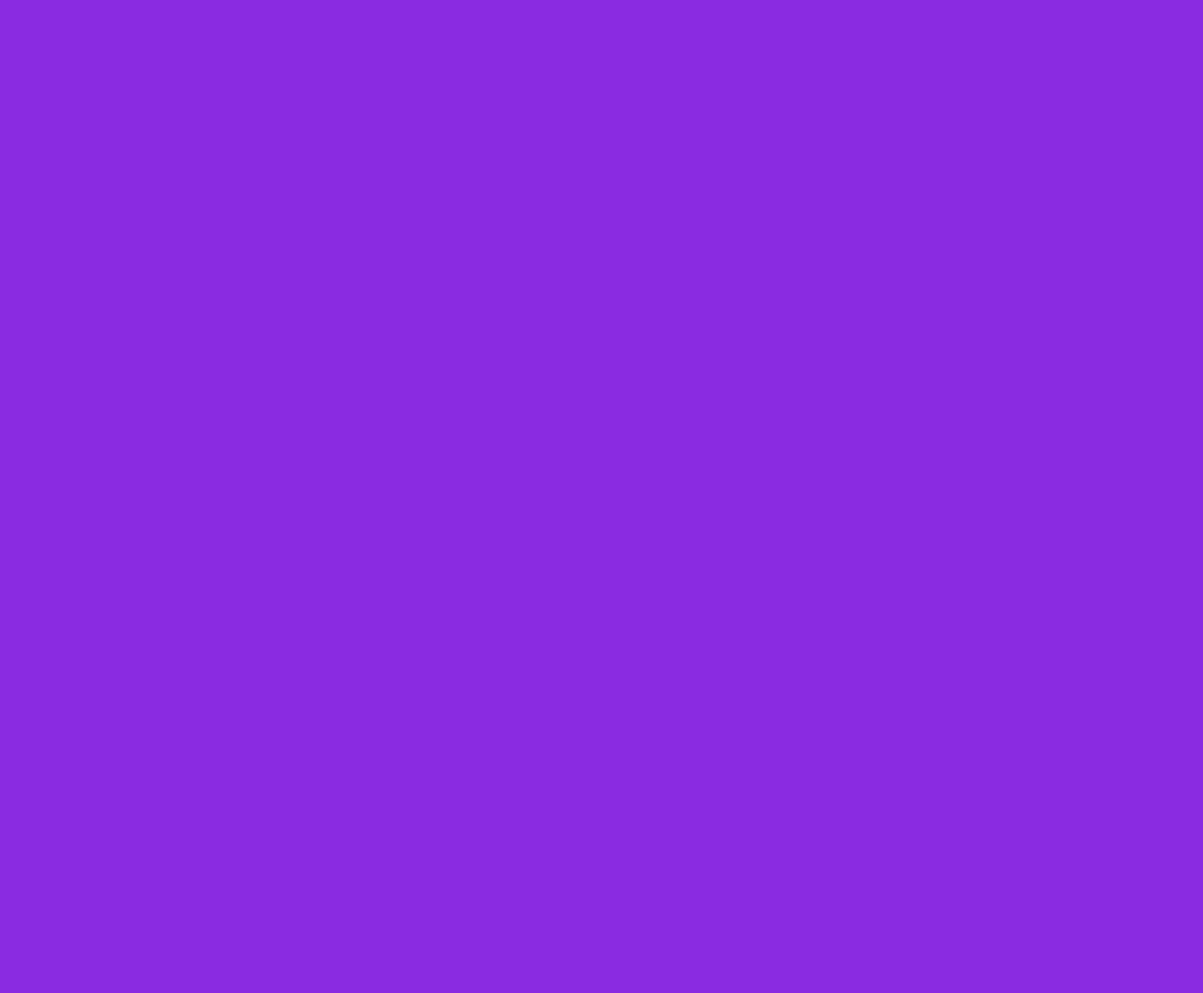
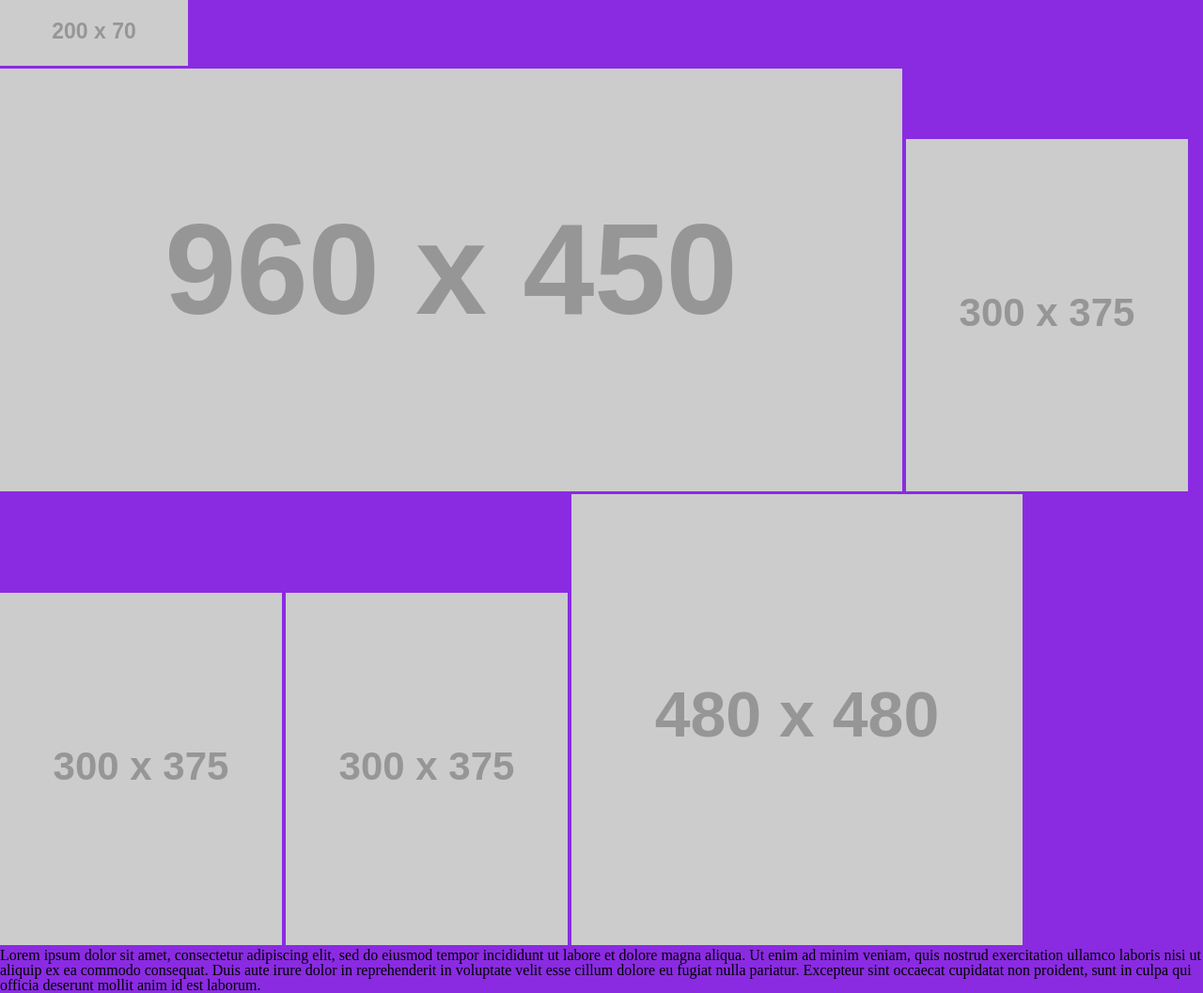
Before and after one commit to luluse/wirefame-exercise, a plain HTML site: page index.html in a window 1280 px wide. Shown: the whole page at 94% size. Before the commit the page ends 800 px from the top, so only its background shows below. Drawn offline with Linux system fonts and the light colour scheme; placeholder pictures from the web are drawn by us.

Commit message:
add place holder pics

```diff
--- a/index.html
+++ b/index.html
@@ -7,12 +7,20 @@
 </head>
 <body>
   <header>
-    <img src="" alt="" title="" />
+    <img src="https://via.placeholder.com/200x70" alt="" title="" />
     <nav>
 
     </nav>
   </header>
-  <main></main>
+
+  <main>
+    <img src="https://via.placeholder.com/960x450" alt="" title="" />
+    <img src="https://via.placeholder.com/300x375" alt="" title="" />
+    <img src="https://via.placeholder.com/300x375" alt="" title="" />
+    <img src="https://via.placeholder.com/300x375" alt="" title="" />
+    <img src="https://via.placeholder.com/480" alt="" title="" />
+    <p>Lorem ipsum dolor sit amet, consectetur adipiscing elit, sed do eiusmod tempor incididunt ut labore et dolore magna aliqua. Ut enim ad minim veniam, quis nostrud exercitation ullamco laboris nisi ut aliquip ex ea commodo consequat. Duis aute irure dolor in reprehenderit in voluptate velit esse cillum dolore eu fugiat nulla pariatur. Excepteur sint occaecat cupidatat non proident, sunt in culpa qui officia deserunt mollit anim id est laborum.</p>
+  </main>
   <footer></footer>
 
 </body>
```
